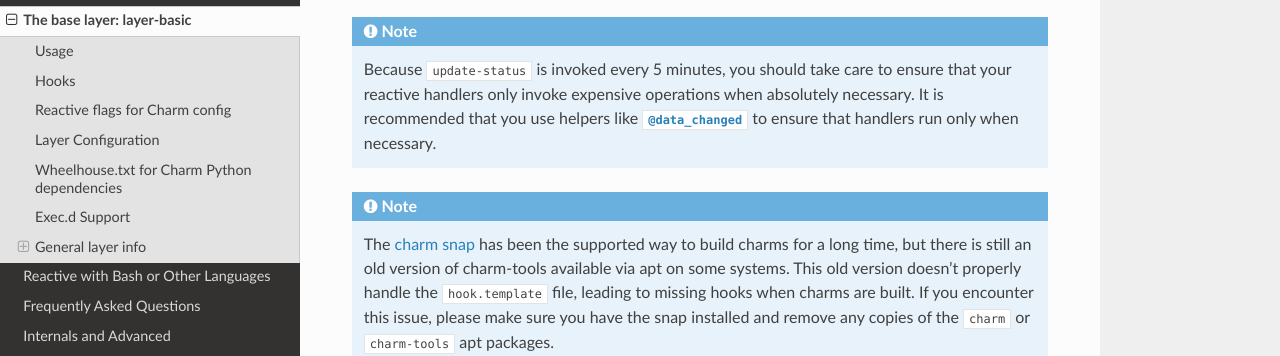
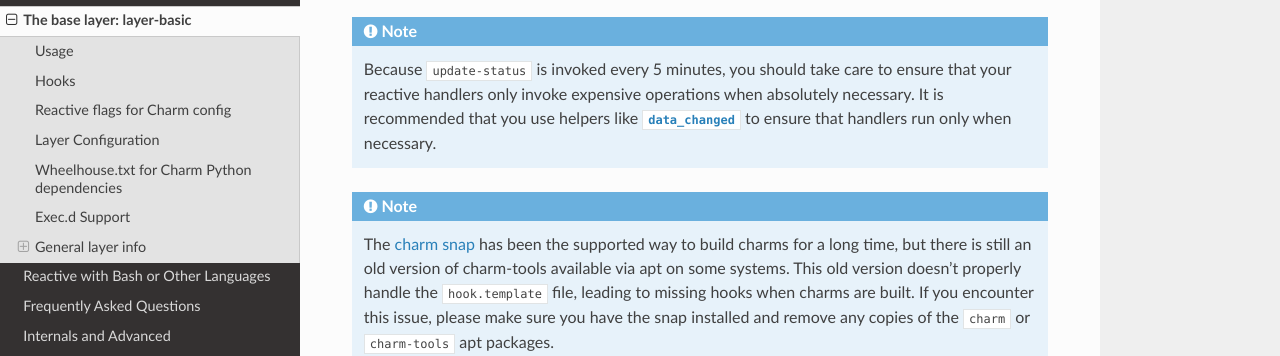
Before and after one commit to canonical/charms.reactive, a Sphinx documentation site: the page built from docs/layer-basic.md, in a window 1280 px wide and 900 px high, scrolled down 934 px. Shown: the part 147-503 px from the top of the window. Built offline with Sphinx 7.4.7 and the Read the Docs theme 2.0.0, drawn with Linux system fonts in a browser that asks for light colours; pages that are not in the unit, such as notebooks, are missing from menus.

````diff
--- a/docs/layer-basic.md
+++ b/docs/layer-basic.md
@@ -49,7 +49,7 @@ directory.
 .. note:: Because ``update-status`` is invoked every 5 minutes, you should take
    care to ensure that your reactive handlers only invoke expensive operations
    when absolutely necessary.  It is recommended that you use helpers like
-   :func:`@data_changed <charms.reactive.helpers.data_changed>` to ensure
+   :func:`data_changed <charms.reactive.helpers.data_changed>` to ensure
    that handlers run only when necessary.
 ```
 
````
